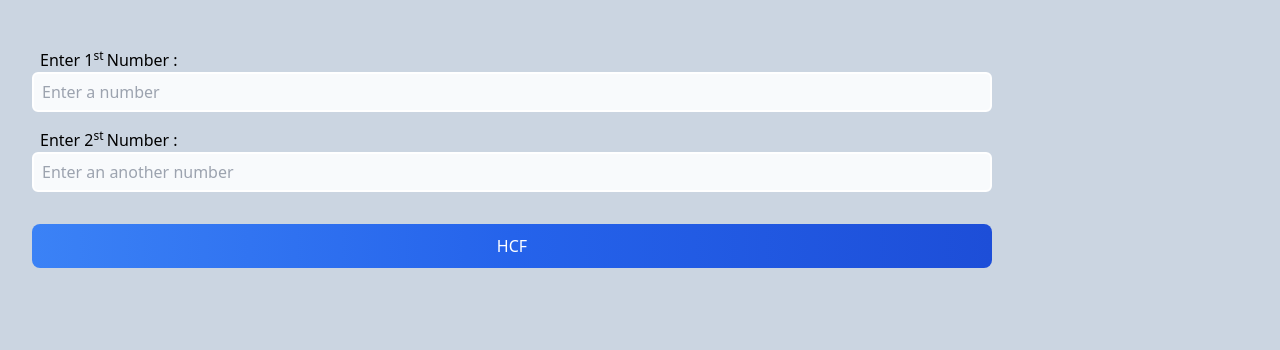
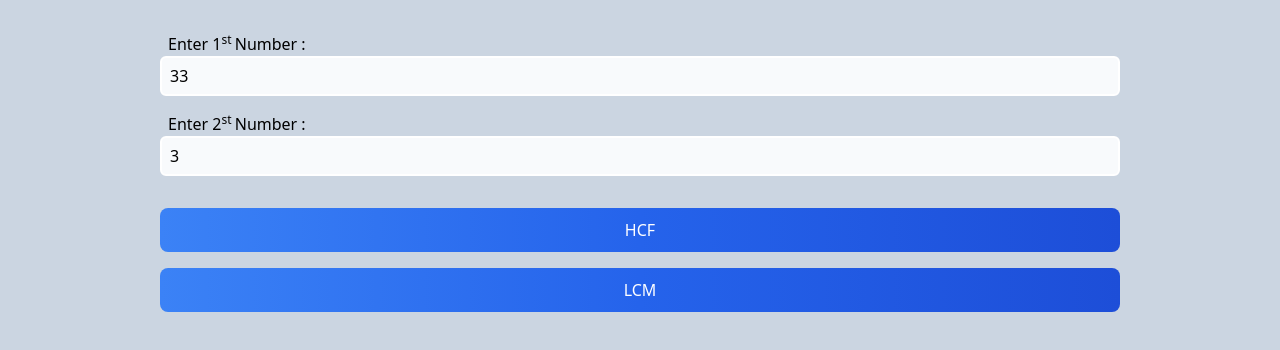
Before and after one commit to ManjiCoder/Maths-Disha, a React (Create React App) app: page / in a window 1280 px wide. Shown: the top 350 px of the page. Built offline with nearby package versions, Linux system fonts and the light colour scheme.

Commit message:
LCM Button is added

```diff
--- a/src/components/Main.js
+++ b/src/components/Main.js
@@ -1,13 +1,12 @@
 import React, { useState } from "react";
-import Error from "./Error";
 
 function Main() {
-  const [num1, setNum1] = useState("");
-  const [num2, setNum2] = useState("");
+  const [num1, setNum1] = useState("33");
+  const [num2, setNum2] = useState("3");
   const [result, setResult] = useState("");
   // To showError
   const showError = () => {
-    console.log("error");
+    console.log("Error");
   };
 
   // Function to Calculate HCF
@@ -34,8 +33,8 @@ function Main() {
         if (num > 0) {
           arr = [1];
           for (let i = 1; i <= n; i++) {
-            // console.log(i*num)
-            arr.push(i * num);
+            // console.log(num * i);
+            arr.push(num * i);
           }
           console.log(arr);
           return arr;
@@ -51,18 +50,21 @@ function Main() {
         return commonArr;
       };
       const arrCompare = getCommons(arr1, arr2);
-      const HCF = Math.max(...arrCompare);
-      // let a1 = JSON.stringify(arr1)
-      // let a2 = JSON.stringify(arr2)
+      console.log(arrCompare);
+      const HCF = max % min === 0 ? min : 1;
+      // let a1 = JSON.stringify(arr1);
+      // let a2 = JSON.stringify(arr2);
       console.log("arrCompare", arrCompare);
       setResult(
         <>
           {/* <div>
-          Factors of {num1} is {(a1)}
-        </div>
-        <div>
-          Factors of {num2} is {(a2)}
-        </div> */}
+            Factors of {num1} is {a1}
+          </div>
+          <br/>
+          <div>
+            Factors of {num2} is {a2}
+          </div>
+          <br/> */}
           <span>
             <strong>HCF</strong> of {num1} & {num2} is <strong>{HCF}.</strong>
           </span>
@@ -72,10 +74,43 @@ function Main() {
     }
   };
 
+  // Function to Calculate HCF
+  const calculateLCM = (e) => {
+    e.preventDefault();
+    const arrContainer = [num1, num2];
+    const sortedArr = arrContainer.sort((a, b) => {
+      return a - b;
+    });
+    const max = Math.max(...sortedArr);
+    const min = Math.min(...sortedArr);
+    // console.log(min, max);
+
+    const getLCM = (num, arr) => {
+      arr = [];
+      for (let i = num; i <= max; i++) {
+        // console.log(i);
+        arr.push(i);
+      }
+      return arr;
+    };
+
+    const arr1 = max % min === 0 ? getLCM(num1) : [num1, num2];
+    const arr2 = max % min === 0 ? getLCM(num2) : [num1, num2];
+    const LCM = max % min === 0 ? max : num1 * num2;
+    console.log(`Mutiples of ${num1}`, arr1);
+    console.log(`Mutiples of ${num2}`, arr2);
+    console.log(LCM);
+    setResult(
+      <span>
+        <strong>LCM </strong>of {num1} & {num2} is <strong>{LCM}.</strong>
+      </span>
+    );
+  };
+
   return (
     <div>
-      <form className="py-8">
-        <div className="flex flex-col my-4 mx-8 justify-center w-3/4">
+      <form className="py-8 space-y-4">
+        <div className="flex flex-col m-auto justify-center w-3/4">
           <label className="cursor-pointer pl-2" htmlFor="num-1">
             <span>
               Enter 1<sup>st </sup>Number :
@@ -87,13 +122,16 @@ function Main() {
             name=""
             id="num-1"
             placeholder="Enter a number"
-            onChange={(e) => setNum1(e.target.value)}
-            onBlur={() => setNum1(Math.abs(num1))}
+            onChange={(e) => {
+              Math.sign(e.target.value) === -1
+                ? setNum1(Math.abs(e.target.value))
+                : setNum1(e.target.value);
+            }}
             value={num1}
           />
         </div>
 
-        <div className="flex flex-col my-4 mx-8 justify-center w-3/4 ">
+        <div className="flex flex-col m-auto justify-center w-3/4 ">
           <label className="cursor-pointer pl-2" htmlFor="num-2">
             <span>
               Enter 2<sup>st </sup>Number :
@@ -105,24 +143,33 @@ function Main() {
             name=""
             id="num-2"
             placeholder="Enter an another number"
-            onChange={(e) => setNum2(e.target.value)}
-            onBlur={() => setNum2(Math.abs(num2))}
+            onChange={(e) => {
+              Math.sign(e.target.value) === -1
+                ? setNum2(Math.abs(e.target.value))
+                : setNum2(e.target.value);
+            }}
             value={num2}
           />
         </div>
-        <div className="flex flex-col my-8 mx-8 justify-center w-3/4">
+        <div className="flex flex-col pt-4 space-y-4 m-auto justify-center w-3/4">
           <button
-            className="cursor-pointer text-white bg-gradient-to-r from-blue-500 via-blue-600 to-blue-700 hover:bg-gradient-to-br focus:ring-4 focus:outline-none focus:ring-blue-300 dark:focus:ring-blue-800 font-medium rounded-lg text-base px-5 py-2.5 text-center mb-2"
+            className="cursor-pointer text-white bg-gradient-to-r from-blue-500 via-blue-600 to-blue-700 hover:bg-gradient-to-br focus:ring-4 focus:outline-none focus:ring-blue-300 dark:focus:ring-blue-800 font-medium rounded-lg text-base px-5 py-2.5 text-center"
             type="submit"
             disabled={num1.length === 0 || num2.length === 0}
             onClick={calculateHCF}
           >
             HCF
           </button>
+          <button
+            className="cursor-pointer text-white bg-gradient-to-r from-blue-500 via-blue-600 to-blue-700 hover:bg-gradient-to-br focus:ring-4 focus:outline-none focus:ring-blue-300 dark:focus:ring-blue-800 font-medium rounded-lg text-base px-5 py-2.5 text-center"
+            type="submit"
+            disabled={num1.length === 0 || num2.length === 0}
+            onClick={calculateLCM}
+          >
+            LCM
+          </button>
           {result !== "" ? (
-            <div className="my-8 bg-slate-100 py-2 pl-2 rounded-md">
-              {result}
-            </div>
+            <div className="bg-slate-100 py-2 pl-2 rounded-md">{result}</div>
           ) : (
             ""
           )}
```
